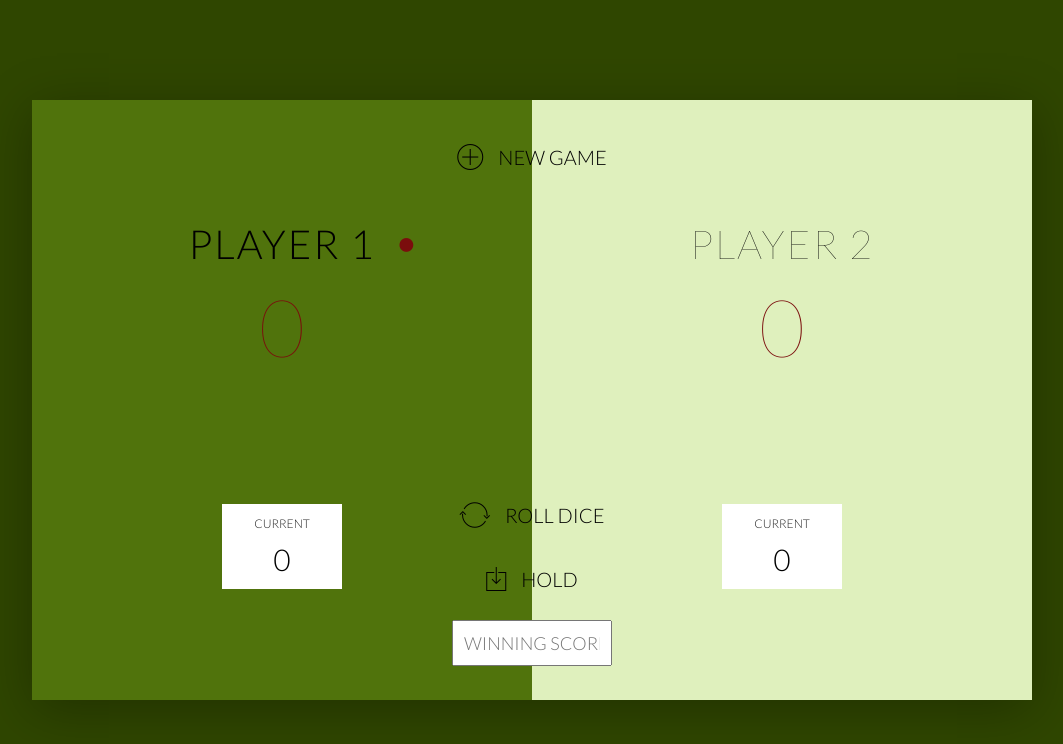
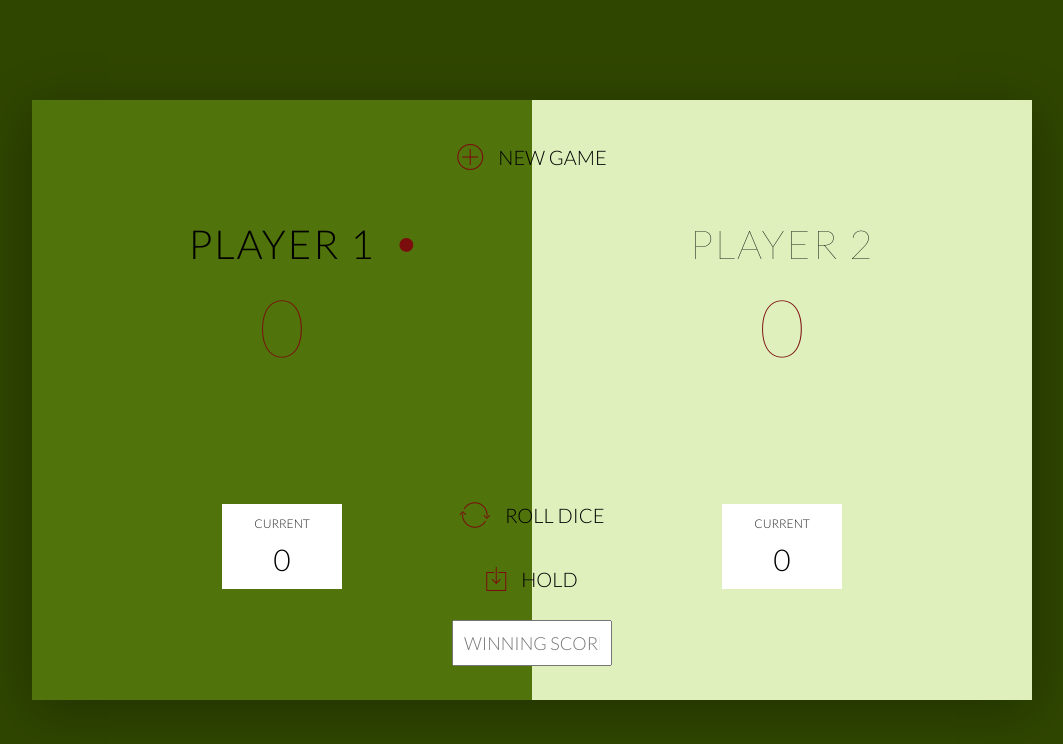
Before and after one commit to Princekelsey/pigGame, a plain HTML site: page index.html in a window 1280 px wide. Shown: the whole page, without its empty margins (108-1171 px from the left). Drawn offline with nearby package versions, Linux system fonts and the light colour scheme.

Commit message:
update in css

```diff
--- a/style.css
+++ b/style.css
@@ -142,7 +142,7 @@ button:focus {
 }
 
 i {
-    color: black;
+    color:#7B0D0D;
     display: inline-block;
     margin-right: 15px;
     font-size: 32px;
```
